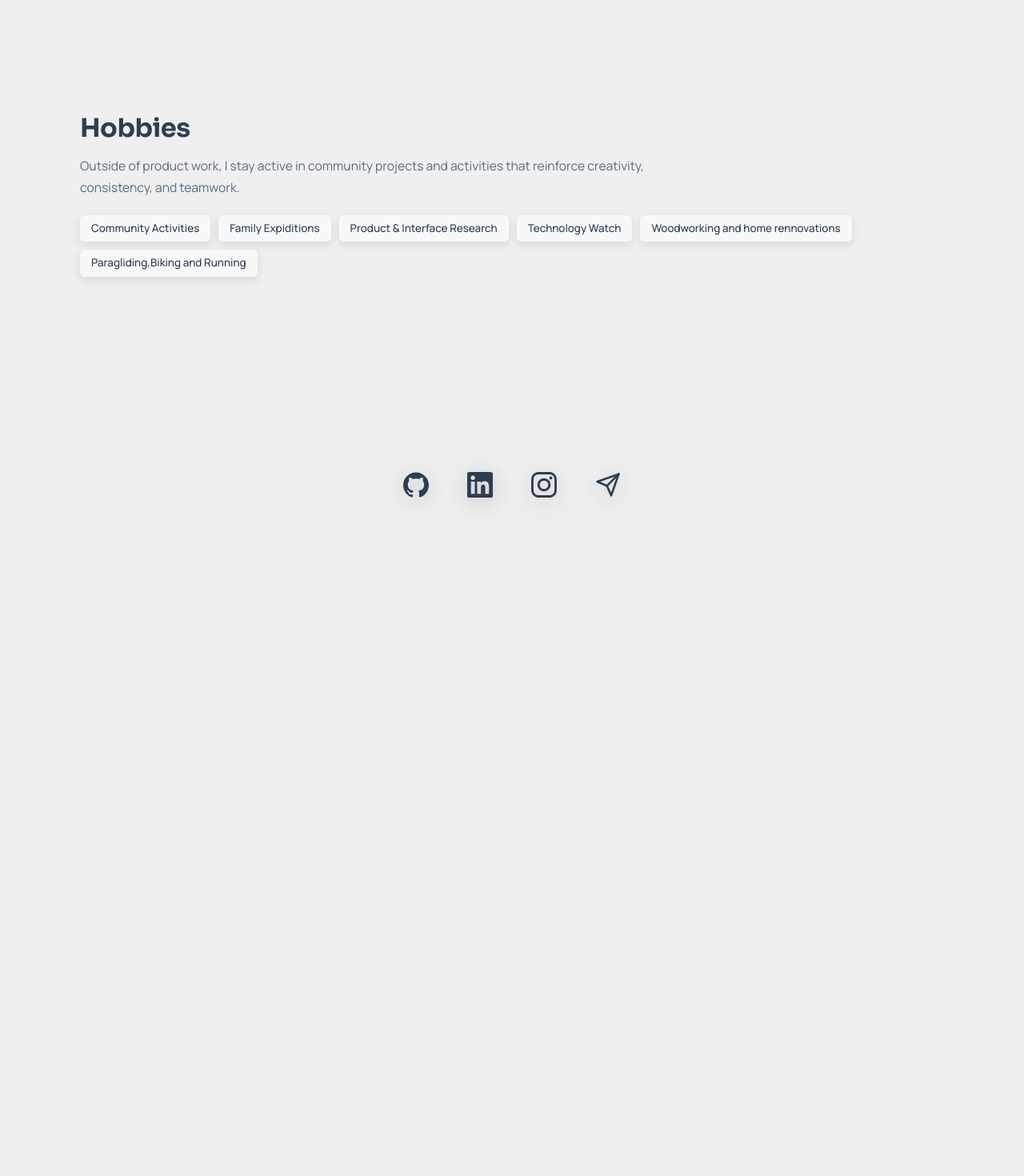
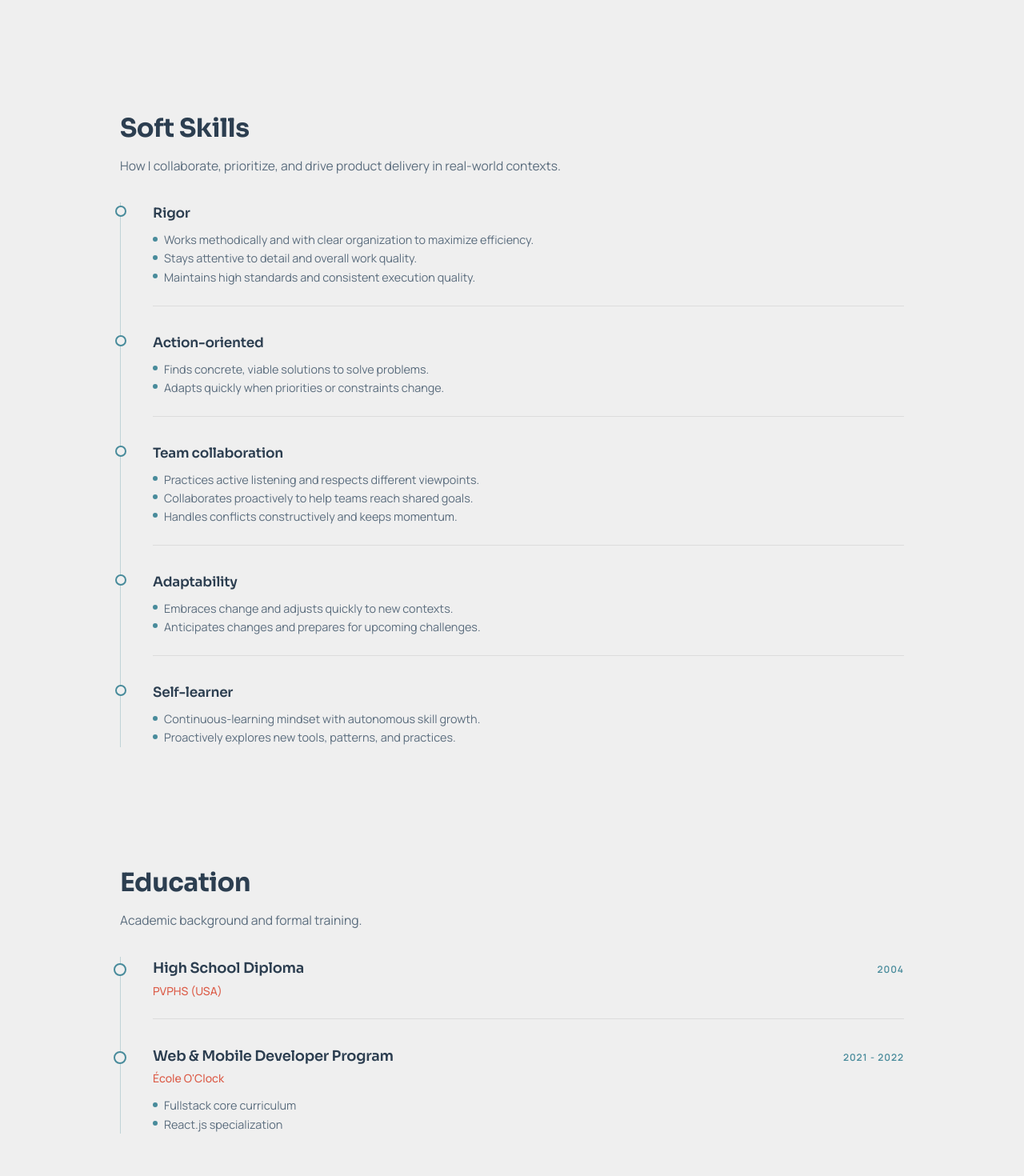
Before and after one commit to NicoPipishorts/v2-leshorts.com, a React (Vite) app: page / in a window 1280 px wide. Shown: the part 3620-5090 px from the top of the page at 80% size. Before the commit the page ends 4338 px from the top, so only its background shows below. Built offline with nearby package versions, Linux system fonts and the light colour scheme.

Commit message:
feat(about): add structured soft skills + education sections and private profile data store

```diff
--- /dev/null
+++ b/data/private/profile-details.json
@@ -0,0 +1,29 @@
+{
+  "contact": {
+    "phone": "+33 6 58 77 93 65",
+    "email": "me@nicolaspisar.com",
+    "website": "www.nicolaspisar.com",
+    "addressLine1": "110 rue d'Evrieu",
+    "addressLine2": "38110, La Batie Montgascon"
+  },
+  "languages": [
+    "Français (langue maternelle)",
+    "Anglais (courant, 10 ans aux USA)"
+  ],
+  "educationDraft": [
+    {
+      "title": "Baccalauréat",
+      "school": "PVPHS (USA)",
+      "year": "2004"
+    },
+    {
+      "title": "Développeur Web et Web Mobile",
+      "school": "École O'Clock",
+      "period": "2021-2022",
+      "highlights": ["Socle Fullstack", "Spécialisation React.js"]
+    }
+  ],
+  "notes": {
+    "visibility": "Private data store for future CV export work. Not imported by frontend."
+  }
+}
--- a/src/components/About.tsx
+++ b/src/components/About.tsx
@@ -21,13 +21,17 @@ import AmbientGlows from "./AmbientGlows";
 import Contact from "./Contact";
 import AboutHero from "./about/AboutHero";
 import AboutHobbies from "./about/AboutHobbies";
+import AboutEducation from "./about/AboutEducation";
 import AboutIntro from "./about/AboutIntro";
 import AboutSkills from "./about/AboutSkills";
+import AboutSoftSkills from "./about/AboutSoftSkills";
 import AboutTimeline from "./about/AboutTimeline";
 import {
+	EducationEntry,
 	ExperienceProjectHighlight,
 	ExperienceRole,
 	SkillGroup,
+	SoftSkillGroup,
 } from "./about/types";
 
 const About = () => {
@@ -133,6 +137,12 @@ const About = () => {
 			],
 		},
 	];
+	const softSkillGroups = t("about.softSkills.groups", {
+		returnObjects: true,
+	}) as SoftSkillGroup[];
+	const educationEntries = t("about.education.entries", {
+		returnObjects: true,
+	}) as EducationEntry[];
 
 	const skillGroups: SkillGroup[] = [
 		{
@@ -236,6 +246,16 @@ const About = () => {
 					intro={t("about.hardSkillsIntro")}
 					skillGroups={skillGroups}
 				/>
+				<AboutSoftSkills
+					title={t("about.softSkillsTitle")}
+					intro={t("about.softSkillsIntro")}
+					skillGroups={softSkillGroups}
+				/>
+				<AboutEducation
+					title={t("about.education.title")}
+					intro={t("about.education.intro")}
+					entries={educationEntries}
+				/>
 
 				<AboutHobbies
 					title={t("about.hobbiesTitle")}
--- /dev/null
+++ b/src/components/about/AboutEducation.tsx
@@ -0,0 +1,63 @@
+import { motion } from "framer-motion";
+import { EducationEntry } from "./types";
+
+interface AboutEducationProps {
+	title: string;
+	intro: string;
+	entries: EducationEntry[];
+}
+
+const AboutEducation = ({ title, intro, entries }: AboutEducationProps) => {
+	return (
+		<motion.section
+			className='mt-28 px-5 md:mt-36 md:px-10 lg:px-14'
+			initial={{ y: 20, opacity: 0 }}
+			animate={{ y: 0, opacity: 1 }}
+			transition={{ delay: 0.2, duration: 0.4 }}>
+			<div className='mx-auto max-w-245'>
+				<h2 className='text-[2rem] text-(--color-text)'>{title}</h2>
+				<p className='mt-2 max-w-190 text-[0.98rem] leading-[1.75] text-(--color-text-light)'>
+					{intro}
+				</p>
+				<div className='relative mt-8 border-l border-[rgba(72,139,155,0.28)] pl-6 md:pl-10'>
+					{entries.map((entry, index) => (
+						<article
+							key={`${entry.title}-${entry.period}`}
+							className={`relative mb-8 pb-6 last:mb-0 last:pb-0 ${
+								index === entries.length - 1
+									? ""
+									: "border-b border-(--color-border)/70"
+							}`}>
+							<span className='absolute -left-4.25 sm:-left-8.25 top-2 h-4 w-4 -translate-x-full rounded-full border-2 border-brand-secondary bg-(--color-background)' />
+							<div className='flex flex-wrap items-baseline justify-between gap-2'>
+								<h3 className='text-[1.05rem] font-semibold text-(--color-text) md:text-[1.12rem]'>
+									{entry.title}
+								</h3>
+								<span className='text-xs font-semibold uppercase tracking-[0.08em] text-brand-secondary'>
+									{entry.period}
+								</span>
+							</div>
+							<p className='mt-1 text-sm font-medium text-brand-primary'>
+								{entry.institution}
+							</p>
+							{entry.bullets && entry.bullets.length > 0 && (
+								<ul className='mt-3 space-y-2'>
+									{entry.bullets.map((point) => (
+										<li
+											key={`${entry.title}-${point}`}
+											className='flex items-start gap-2 text-[0.9rem] text-(--color-text-light)'>
+											<span className='mt-[0.45rem] inline-block h-1.5 w-1.5 rounded-full bg-brand-secondary' />
+											<span>{point}</span>
+										</li>
+									))}
+								</ul>
+							)}
+						</article>
+					))}
+				</div>
+			</div>
+		</motion.section>
+	);
+};
+
+export default AboutEducation;
--- /dev/null
+++ b/src/components/about/AboutSoftSkills.tsx
@@ -0,0 +1,53 @@
+import { motion } from "framer-motion";
+import { SoftSkillGroup } from "./types";
+
+interface AboutSoftSkillsProps {
+	title: string;
+	intro: string;
+	skillGroups: SoftSkillGroup[];
+}
+
+const AboutSoftSkills = ({ title, intro, skillGroups }: AboutSoftSkillsProps) => {
+	return (
+		<motion.section
+			className='mt-28 px-5 md:mt-36 md:px-10 lg:px-14'
+			initial={{ y: 20, opacity: 0 }}
+			animate={{ y: 0, opacity: 1 }}
+			transition={{ delay: 0.18, duration: 0.4 }}>
+			<div className='mx-auto max-w-245'>
+				<h2 className='text-[2rem] text-(--color-text)'>{title}</h2>
+				<p className='mt-2 max-w-190 text-[0.98rem] leading-[1.75] text-(--color-text-light)'>
+					{intro}
+				</p>
+				<div className='relative mt-8 border-l border-[rgba(72,139,155,0.28)] pl-6 md:pl-10'>
+					{skillGroups.map((group, index) => (
+						<article
+							key={group.title}
+							className={`relative mb-8 pb-6 last:mb-0 last:pb-0 ${
+								index === skillGroups.length - 1
+									? ""
+									: "border-b border-(--color-border)/70"
+							}`}>
+							<span className='absolute -left-4.25 sm:-left-8.25 top-1 h-3.5 w-3.5 -translate-x-full rounded-full border-2 border-brand-secondary bg-(--color-background)' />
+							<h3 className='text-[1rem] font-semibold text-(--color-text) md:text-[1.06rem]'>
+								{group.title}
+							</h3>
+							<ul className='mt-2 space-y-2'>
+								{group.bullets.map((point) => (
+									<li
+										key={`${group.title}-${point}`}
+										className='flex items-start gap-2 text-[0.9rem] text-(--color-text-light)'>
+										<span className='mt-[0.45rem] inline-block h-1.5 w-1.5 rounded-full bg-brand-secondary' />
+										<span>{point}</span>
+									</li>
+								))}
+							</ul>
+						</article>
+					))}
+				</div>
+			</div>
+		</motion.section>
+	);
+};
+
+export default AboutSoftSkills;
--- a/src/i18n/locales/en.json
+++ b/src/i18n/locales/en.json
@@ -21,6 +21,66 @@
 		"paragraph3": "My work has expanded toward full-stack development, including Node.js services, API design, infrastructure setup, and Docker-based deployments. I work with SQL/PostgreSQL databases and tools such as Prisma and Sequelize to build scalable and maintainable systems. My earlier experience at Apple in technical support and product testing shaped a practical, detail-oriented approach focused on usability, reliability, and real-world impact.",
 		"hardSkillsIntro": "Core technologies and delivery capabilities I use to design, build, and ship products.",
 		"skillsTitle": "Skills & Technologies",
+		"softSkillsTitle": "Soft Skills",
+		"softSkillsIntro": "How I collaborate, prioritize, and drive product delivery in real-world contexts.",
+		"softSkills": {
+			"groups": [
+				{
+					"title": "Rigor",
+					"bullets": [
+						"Works methodically and with clear organization to maximize efficiency.",
+						"Stays attentive to detail and overall work quality.",
+						"Maintains high standards and consistent execution quality."
+					]
+				},
+				{
+					"title": "Action-oriented",
+					"bullets": [
+						"Finds concrete, viable solutions to solve problems.",
+						"Adapts quickly when priorities or constraints change."
+					]
+				},
+				{
+					"title": "Team collaboration",
+					"bullets": [
+						"Practices active listening and respects different viewpoints.",
+						"Collaborates proactively to help teams reach shared goals.",
+						"Handles conflicts constructively and keeps momentum."
+					]
+				},
+				{
+					"title": "Adaptability",
+					"bullets": [
+						"Embraces change and adjusts quickly to new contexts.",
+						"Anticipates changes and prepares for upcoming challenges."
+					]
+				},
+				{
+					"title": "Self-learner",
+					"bullets": [
+						"Continuous-learning mindset with autonomous skill growth.",
+						"Proactively explores new tools, patterns, and practices."
+					]
+				}
+			]
+		},
+		"education": {
+			"title": "Education",
+			"intro": "Academic background and formal training.",
+			"entries": [
+				{
+					"title": "High School Diploma",
+					"institution": "PVPHS (USA)",
+					"period": "2004"
+				},
+				{
+					"title": "Web & Mobile Developer Program",
+					"institution": "École O'Clock",
+					"period": "2021 - 2022",
+					"bullets": ["Fullstack core curriculum", "React.js specialization"]
+				}
+			]
+		},
 		"hobbiesTitle": "Hobbies",
 		"hobbiesIntro": "Outside of product work, I stay active in community projects and activities that reinforce creativity, consistency, and teamwork.",
 		"hobbies": {
--- a/src/i18n/locales/fr.json
+++ b/src/i18n/locales/fr.json
@@ -21,6 +21,66 @@
 		"paragraph3": "Mon travail s'est élargi vers le full-stack, avec des services Node.js, la conception d'API, la mise en place d'infrastructure et des déploiements basés sur Docker. Je travaille avec des bases SQL/PostgreSQL ainsi qu'avec des outils comme Prisma et Sequelize pour créer des systèmes scalables et maintenables. Mon expérience précédente chez Apple en support technique et en tests produit a façonné une approche pragmatique et rigoureuse, centrée sur l'ergonomie, la fiabilité et l'impact concret.",
 		"hardSkillsIntro": "Technologies clés et capacités de delivery que j'utilise pour concevoir, construire et livrer des produits.",
 		"skillsTitle": "Compétences & Technologies",
+		"softSkillsTitle": "Soft Skills",
+		"softSkillsIntro": "Ma façon de collaborer, prioriser et livrer des produits dans des contextes concrets.",
+		"softSkills": {
+			"groups": [
+				{
+					"title": "Rigueur",
+					"bullets": [
+						"Travaille de manière méthodique et organisée pour maximiser l'efficacité.",
+						"Reste attentif aux détails et à la qualité du travail.",
+						"Maintient un niveau d'exigence élevé et des standards constants."
+					]
+				},
+				{
+					"title": "Orienté vers l'action",
+					"bullets": [
+						"Trouve des solutions concrètes et viables pour résoudre les problèmes.",
+						"S'adapte rapidement aux changements de contexte et de priorités."
+					]
+				},
+				{
+					"title": "Travail en équipe",
+					"bullets": [
+						"Pratique l'écoute active et respecte les idées et perspectives d'autrui.",
+						"Collabore activement avec l'équipe pour atteindre les objectifs.",
+						"Gère les conflits de manière constructive."
+					]
+				},
+				{
+					"title": "Adaptation aux changements",
+					"bullets": [
+						"Accepte facilement le changement et s'adapte rapidement.",
+						"Anticipe les évolutions et se prépare aux challenges."
+					]
+				},
+				{
+					"title": "Autodidacte",
+					"bullets": [
+						"Développe en continu ses compétences de façon autonome.",
+						"Explore proactivement de nouveaux outils, pratiques et méthodes."
+					]
+				}
+			]
+		},
+		"education": {
+			"title": "Éducation",
+			"intro": "Parcours académique et formations.",
+			"entries": [
+				{
+					"title": "Baccalauréat",
+					"institution": "PVPHS (USA)",
+					"period": "2004"
+				},
+				{
+					"title": "Développeur Web et Web Mobile",
+					"institution": "École O'Clock",
+					"period": "2021 - 2022",
+					"bullets": ["Socle fullstack", "Spécialisation React.js"]
+				}
+			]
+		},
 		"hobbiesTitle": "Centres d'intérêt",
 		"hobbiesIntro": "En dehors du produit, je reste engagé dans des activités qui renforcent la créativité, la régularité et le travail collectif.",
 		"hobbies": {
```
Also changed, not shown: src/components/about/types.ts (+12 -0 lines).
